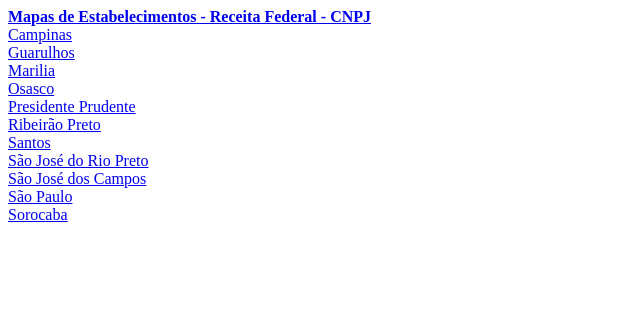
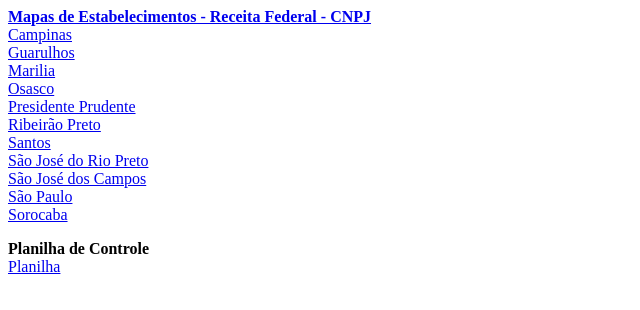
Before and after one commit to planejamentoC3/mapas, a plain HTML site: page index.html in a window 1280 px wide. Shown: the whole page, without its empty margins (0-640 px from the left). Drawn offline with Linux system fonts and the light colour scheme.

Commit message:
Update index.html

```diff
--- a/index.html
+++ b/index.html
@@ -17,6 +17,9 @@
 <a href="map_SJC.html">São José dos Campos</a> <br>
 <a href="map_SP.html">São Paulo</a> <br>
 <a href="map_SOR.html">Sorocaba</a> <br>
+<p>
+  <b>Planilha de Controle</b> <br>
+<a href="https://docs.google.com/spreadsheets/d/1iCTJMgjO6UH24gafSLwhUliQT5xIATclhWmxlUfyj7o/edit#gid=1040684524">Planilha</a>
 
 
 </nav>
```
